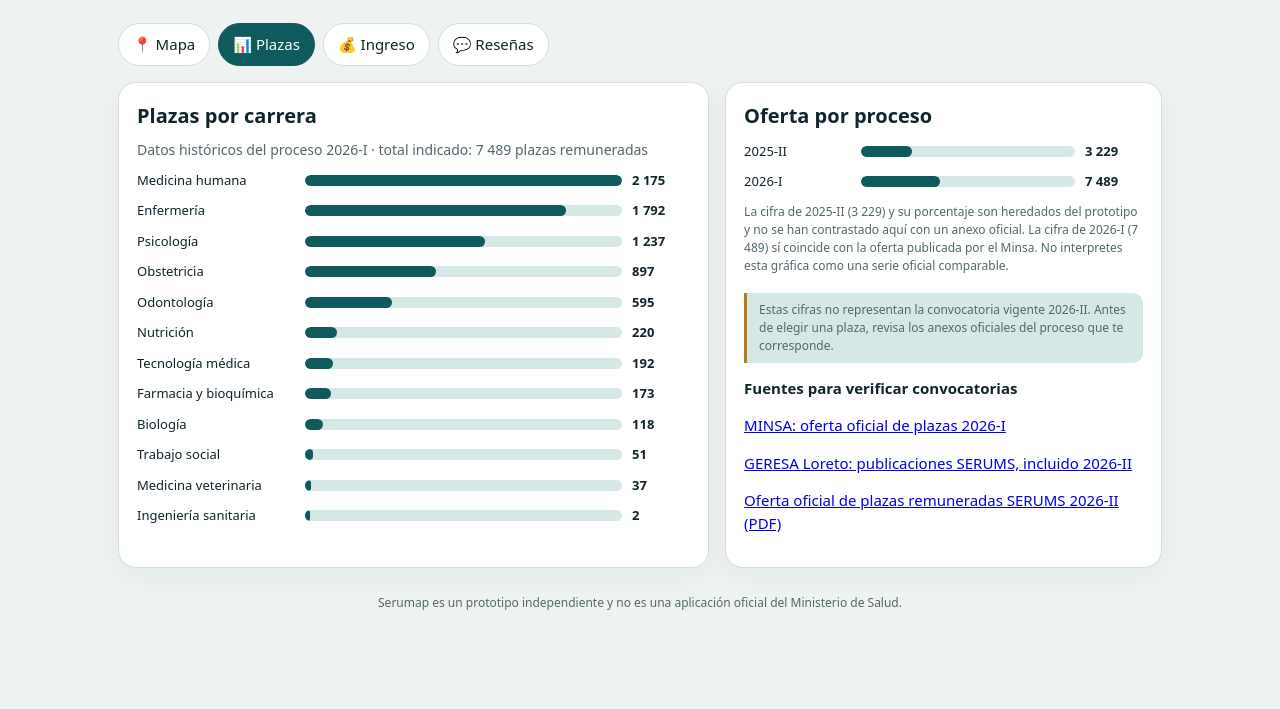
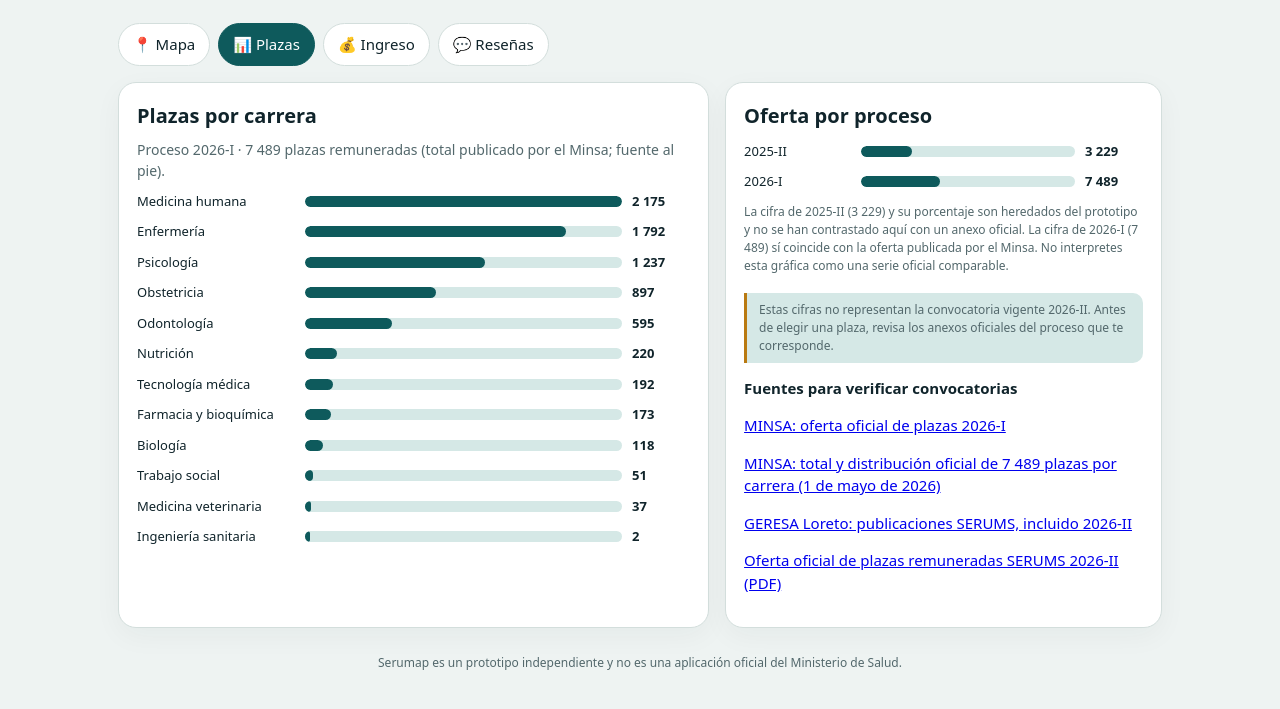
Before and after one commit to rhaiden33/SERUMAP, a plain HTML site: page index.html in a window 1280 px wide. Both pictures are taken after a click on the button "📊 Plazas". Shown: the part 81-790 px from the top of the page. Drawn offline with Linux system fonts and the light colour scheme.

Commit message:
Clarify historical regional data and cite official 2026-I totals

```diff
--- a/index.html
+++ b/index.html
@@ -64,12 +64,12 @@ button:focus-visible,a:focus-visible,input:focus-visible,select:focus-visible,te
 </section>
 <section class="panel" id="panel-plazas" hidden>
  <div class="grid">
-  <article class="card"><h2>Plazas por carrera</h2><p class="sub">Datos históricos del proceso 2026-I · total indicado: 7 489 plazas remuneradas</p><div id="careerBars"></div></article>
+  <article class="card"><h2>Plazas por carrera</h2><p class="sub">Proceso 2026-I · 7 489 plazas remuneradas (total publicado por el Minsa; fuente al pie).</p><div id="careerBars"></div></article>
   <article class="card"><h2>Oferta por proceso</h2>
    <div class="progress-row"><span>2025-II</span><div class="track"><div class="fill" style="width:24%"></div></div><b>3 229</b></div>
    <div class="progress-row"><span>2026-I</span><div class="track"><div class="fill" style="width:37%"></div></div><b>7 489</b></div>
    <p class="hint">La cifra de 2025-II (3 229) y su porcentaje son heredados del prototipo y no se han contrastado aquí con un anexo oficial. La cifra de 2026-I (7 489) sí coincide con la oferta publicada por el Minsa. No interpretes esta gráfica como una serie oficial comparable.</p>
-   <div class="notice" style="margin-top:18px">Estas cifras no representan la convocatoria vigente 2026-II. Antes de elegir una plaza, revisa los anexos oficiales del proceso que te corresponde.</div><p style="margin-top:14px"><b>Fuentes para verificar convocatorias</b></p><p><a href="https://www.gob.pe/institucion/minsa/informes-publicaciones/8040039-oferta-de-plazas-serums-remuneradas-y-equivalentes-2026-i" target="_blank" rel="noopener noreferrer">MINSA: oferta oficial de plazas 2026-I</a></p><p><a href="https://www.geresaloreto.gob.pe/Serums.php" target="_blank" rel="noopener noreferrer">GERESA Loreto: publicaciones SERUMS, incluido 2026-II</a></p><p><a href="https://www.geresaloreto.gob.pe/PanelAdministrativo/uploads/serums/serums_uid4_20260819173210_148dba97aa.pdf" target="_blank" rel="noopener noreferrer">Oferta oficial de plazas remuneradas SERUMS 2026-II (PDF)</a></p>
+   <div class="notice" style="margin-top:18px">Estas cifras no representan la convocatoria vigente 2026-II. Antes de elegir una plaza, revisa los anexos oficiales del proceso que te corresponde.</div><p style="margin-top:14px"><b>Fuentes para verificar convocatorias</b></p><p><a href="https://www.gob.pe/institucion/minsa/informes-publicaciones/8040039-oferta-de-plazas-serums-remuneradas-y-equivalentes-2026-i" target="_blank" rel="noopener noreferrer">MINSA: oferta oficial de plazas 2026-I</a></p><p><a href="https://www.gob.pe/institucion/minsa/noticias/1386440-minsa-inicio-la-adjudicacion-de-plazas-remuneradas-serums-2026-i" target="_blank" rel="noopener noreferrer">MINSA: total y distribución oficial de 7 489 plazas por carrera (1 de mayo de 2026)</a></p><p><a href="https://www.geresaloreto.gob.pe/Serums.php" target="_blank" rel="noopener noreferrer">GERESA Loreto: publicaciones SERUMS, incluido 2026-II</a></p><p><a href="https://www.geresaloreto.gob.pe/PanelAdministrativo/uploads/serums/serums_uid4_20260819173210_148dba97aa.pdf" target="_blank" rel="noopener noreferrer">Oferta oficial de plazas remuneradas SERUMS 2026-II (PDF)</a></p>
   </article>
  </div>
 </section>
@@ -135,7 +135,7 @@ function drawRegions(){
 }
 function drawDetail(){
  const index=regions.findIndex(r=>r[0]===selected),r=regions[index];
- const plazaInfo=r[1]===null?'<div class="stat">—</div><p class="muted">Plazas: dato no cargado</p><div class="notice">Esta región ya se puede seleccionar y recibir reseñas. La cifra de plazas se mostrará cuando se incorpore una fuente oficial verificable; no se ha estimado.</div>':'<div class="stat">'+fmt(r[1])+'</div><p class="muted">plazas remuneradas · dato histórico del prototipo 2026-I</p><div class="notice">Esta cifra corresponde al prototipo 2026-I y debe verificarse con los anexos oficiales antes de tomar decisiones.</div>';
+ const plazaInfo=r[1]===null?'<div class="stat">—</div><p class="muted">Plazas: dato no cargado</p><div class="notice">Esta región ya se puede seleccionar y recibir reseñas. La cifra de plazas se mostrará cuando se incorpore una fuente oficial verificable; no se ha estimado.</div>':'<div class="stat">'+fmt(r[1])+'</div><p class="muted">plazas remuneradas · dato histórico del prototipo 2026-I</p><div class="notice">Dato heredado del prototipo 2026-I: no ha sido conciliado individualmente con el anexo oficial. No lo uses para comparar regiones ni elegir una plaza.</div>';
  document.getElementById("regionDetail").innerHTML='<h2>'+r[0]+'</h2>'+plazaInfo+'<div style="border-top:1px solid var(--line);margin-top:16px;padding-top:14px"><h3>Reseñas de '+r[0]+'</h3><p class="muted" style="font-size:13px">Experiencias compartidas para esta región.</p><div id="mapRegionReviews"></div><button class="btn primary" id="mapWriteReview" style="margin-top:10px">Escribir reseña de '+r[0]+'</button></div>';
 }
 function pick(name){selected=name;drawMap();drawRegions();drawDetail();renderMapRegionReviews()}
```
